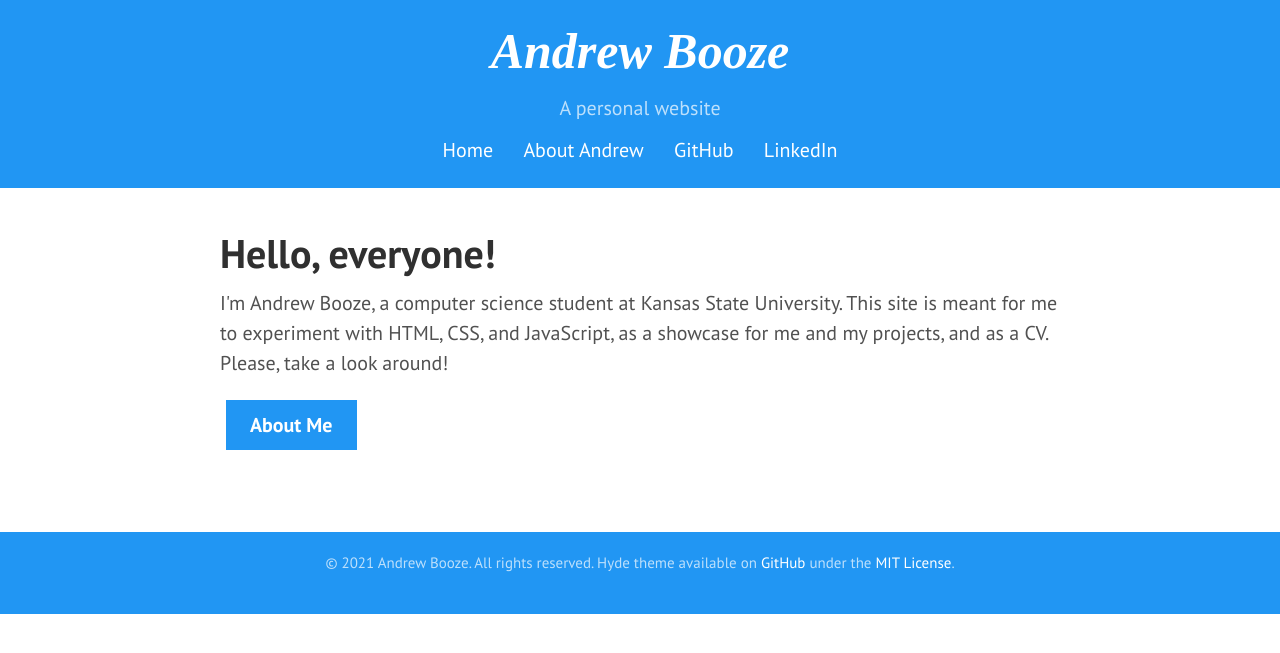
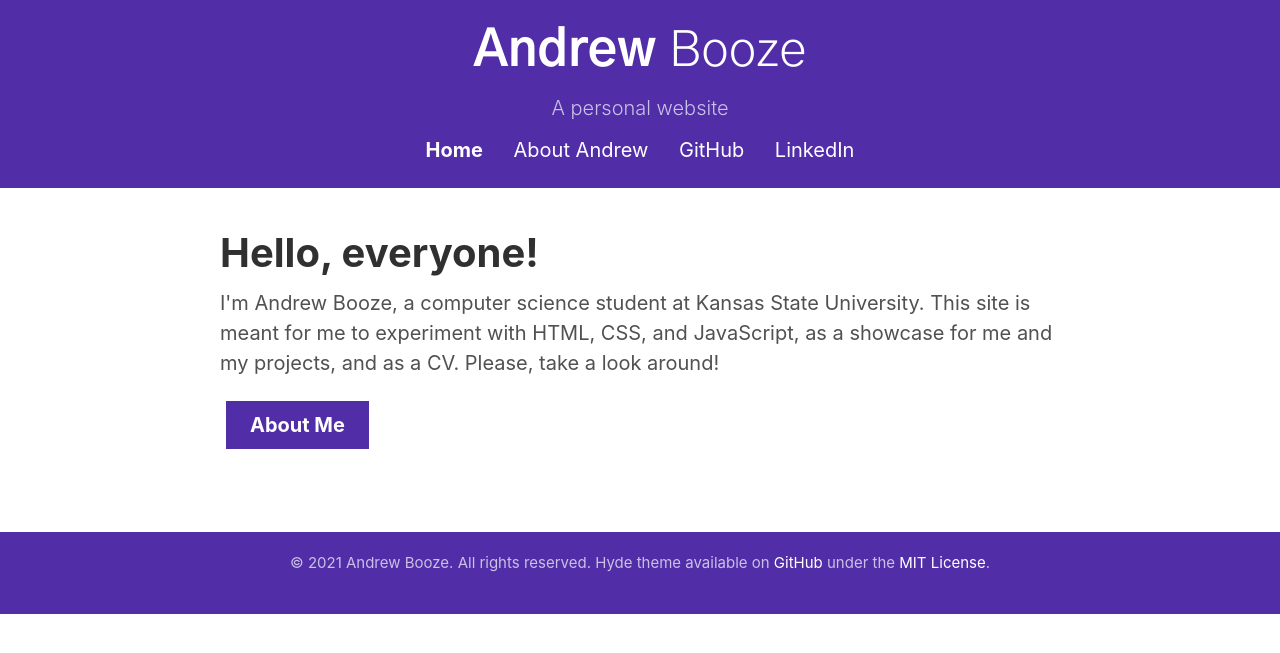
Before and after one commit to awbooze/awbooze.github.io, a Jekyll site: the page built from index.html, in a window 1280 px wide. Shown: the top 653 px of the page. Built offline with Jekyll 4.4.1, drawn with Linux system fonts in a browser that asks for light colours.

Commit message:
Completly overhaul website styling
Use purple accent color, add dark theme when browsers request it based
on user settings, etc.

```diff
--- a/_config.yml
+++ b/_config.yml
@@ -20,6 +20,8 @@ description: >- # this means to ignore newlines until "baseurl:"
   A personal website
 baseurl: "" # the subpath of your site, e.g. /blog
 url: "https://awbooze.github.io" # the base hostname & protocol for your site, e.g. http://example.com
+
+# Social usernames
 github_username:  awbooze
 linkedin_username: andrewbooze
 
--- a/_includes/head.html
+++ b/_includes/head.html
@@ -1,11 +1,9 @@
 <head>
-  <link href="http://gmpg.org/xfn/11" rel="profile" />
-  <meta http-equiv="X-UA-Compatible" content="IE=edge" />
-  <meta http-equiv="content-type" content="text/html; charset=utf-8" />
+  <meta charset="UTF-8">
   <meta name="description" content="{{ site.description }}" />
 
   <!-- Enable responsiveness on mobile devices-->
-  <meta name="viewport" content="width=device-width, initial-scale=1.0, maximum-scale=1" />
+  <meta name="viewport" content="width=device-width, initial-scale=1.0" />
 
   <title>
     {% if page.title == "Home" %}
@@ -20,7 +18,6 @@
   <link rel="stylesheet" href="{{ site.baseurl }}/public/css/syntax.css" />
   <link rel="stylesheet" href="{{ site.baseurl }}/public/css/hyde.css" />
 
-
   <!-- Icons -->
   <link rel="shortcut icon" type="image/x-icon" href="{{ site.baseurl }}/public/favicon.ico" />
   <link rel="icon" href="{{ site.baseurl }}/public/favicon-32.png" sizes="32x32" />
--- a/_includes/sidebar.html
+++ b/_includes/sidebar.html
@@ -2,15 +2,13 @@
   <div class="container sidebar-sticky">
     <div class="sidebar-about">
       <h1>
-        <a href="{{ site.url }}">
-          {{ site.title }}
-        </a>
+        <span class="bold">Andrew</span> Booze
       </h1>
       <p class="lead">{{ site.description }}</p>
     </div>
 
     <nav class="sidebar-nav">
-      <a class="sidebar-nav-item{% if page.url == site.url %} active{% endif %}" href="/">Home</a>
+      <a class="sidebar-nav-item{% if page.url == '/' %} active{% endif %}" href="/">Home</a>
 
       {% comment %}
         The code below dynamically generates a sidebar nav of pages with
--- a/_layouts/default.html
+++ b/_layouts/default.html
@@ -3,13 +3,15 @@
 
   {% include head.html %}
 
-  <body class="theme-base-blue">
+  <body class="theme-base-purple">
 
     {% include sidebar.html %}
 
-    <div class="content container">
-      {{ content }}
-    </div>
+    <main>
+      <div class="content container">
+        {{ content }}
+      </div>
+    </main>
 
     {% include footer.html %}
   </body>
--- a/public/css/hyde.css
+++ b/public/css/hyde.css
@@ -30,11 +30,12 @@
  *
  * Update the foundational and global aspects of the page.
  */
-@import url(https://fonts.googleapis.com/css?family=PT+Sans:400,400italic,700);
-@import url(https://fonts.googleapis.com/css?family=Merriweather:700i);
+@import url('https://fonts.googleapis.com/css2?family=Gothic+A1:wght@300;400;500;600;700&display=swap');
 
 html {
-  font-family: "PT Sans", Helvetica, Arial, sans-serif;
+  font-family: -apple-system, BlinkMacSystemFont, "Segoe UI", Roboto,
+    "Helvetica Neue", Arial, "Noto Sans", sans-serif, "Segoe UI Emoji",
+    "Segoe UI Symbol", "Noto Color Emoji", "Apple Color Emoji";
 }
 @media (min-width: 48em) {
   html {
@@ -70,9 +71,12 @@ html {
 .sidebar-about h1 {
   color: #fff;
   margin-top: 0;
-  font-family: "Meriweather", "Times New Roman", serif;
-  font-style: italic;
+  font-family: "Gothic A1", "Yu Gothic", Verdana, sans-serif;
+  font-weight: 300;
   font-size: 2.5rem;
+}
+.sidebar-about .bold {
+  font-weight: bold;
 }
 .sidebar-about .lead {
   font-size: 1rem;
@@ -251,3 +255,39 @@ footer {
 .theme-base-0f .related-posts li a:hover {
   color: #8f5536;
 }
+
+/* Purple */
+:root {
+  --purple: #512da8;
+}
+.theme-base-purple .sidebar {
+  background-color: #512da8;
+}
+.theme-base-purple .content a,
+.theme-base-purple .related-posts li a:hover {
+  color: #512da8;
+}
+.theme-base-purple .content .action-button {
+  background-color: #512da8;
+  color: #fff;
+}
+.theme-base-purple footer {
+  background-color: #512da8;
+}
+
+@media (prefers-color-scheme: dark) {
+  body {
+    background-color: #121212;
+    color: #fff;
+  }
+  h1, h2, h3, h4, h5, h6 {
+    color: #fff;
+  }
+  .page-title {
+    color: #fff;
+  }
+  .theme-base-purple .content a,
+  .theme-base-purple .related-posts li a:hover {
+    color: #9575cd;
+  }
+}
--- a/public/css/poole.css
+++ b/public/css/poole.css
@@ -63,6 +63,7 @@ body {
   background-color: #fff;
   -webkit-text-size-adjust: 100%;
       -ms-text-size-adjust: 100%;
+      text-size-adjust: 100%;
 }
 
 /* No `:visited` state is required by default (browsers will use `a`) */
```
